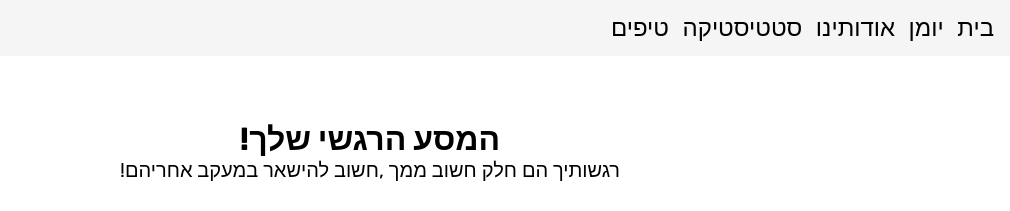
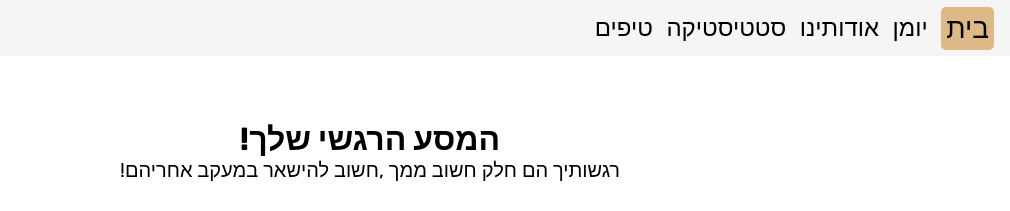
Before and after one commit to SHADOWPR1NCE/moody-last, a plain HTML site: page pages/index.html in a window 1280 px wide. Shown: the top 211 px of the page, 270-1280 px from the left. Drawn offline with Linux system fonts and the light colour scheme; a web font is replaced by a local one.

Commit message:
Update header navigation logic and style for current page indication

```diff
--- a/js/components.js
+++ b/js/components.js
@@ -14,25 +14,24 @@ fetch('../components/footer.html')
 fetch('../components/header.html')
   .then(response => response.text())
   .then(data => {
-    // Insert the header HTML
     document.getElementById('header_container').innerHTML = data;
 
-    // After inserting the header, set the current page active state
-    const currentPath = window.location.pathname;
+    // קבל את הנתיב הנוכחי ונקה אותו
+    const currentPath = window.location.pathname.split('/').pop().toLowerCase();
 
-    // Clear any existing current_page attributes
     const navLinks = document.querySelectorAll('#header_container nav ul li a');
     navLinks.forEach(link => {
-      link.removeAttribute('id');
-    });
+      // נקה את הנתיב של הקישור
+      const linkPath = link.getAttribute('href').split('/').pop().toLowerCase();
 
-    // Set the current page attribute
-    navLinks.forEach(link => {
-      const linkPath = link.getAttribute('href');
+      // הסר קודם את ה-class מכל הקישורים
+      link.classList.remove('current_page');
+
+      // בדוק אם זה העמוד הנוכחי
       if (currentPath === linkPath ||
-          (currentPath === '/' && linkPath === '/index.html') ||
-          currentPath.endsWith(linkPath)) {
-        link.setAttribute('id', 'current_page');
+          (currentPath === '' && linkPath === 'index.html') ||
+          (currentPath === 'index.html' && linkPath === '')) {
+        link.classList.add('current_page');
       }
     });
   })
--- a/styles/styles.css
+++ b/styles/styles.css
@@ -43,7 +43,7 @@ ul {
   list-style-type: none;
 }
 
-#current_page {
+.current_page {
   background-color: #deb887;
   border-radius: 5px;
   width: 20rem;
```
